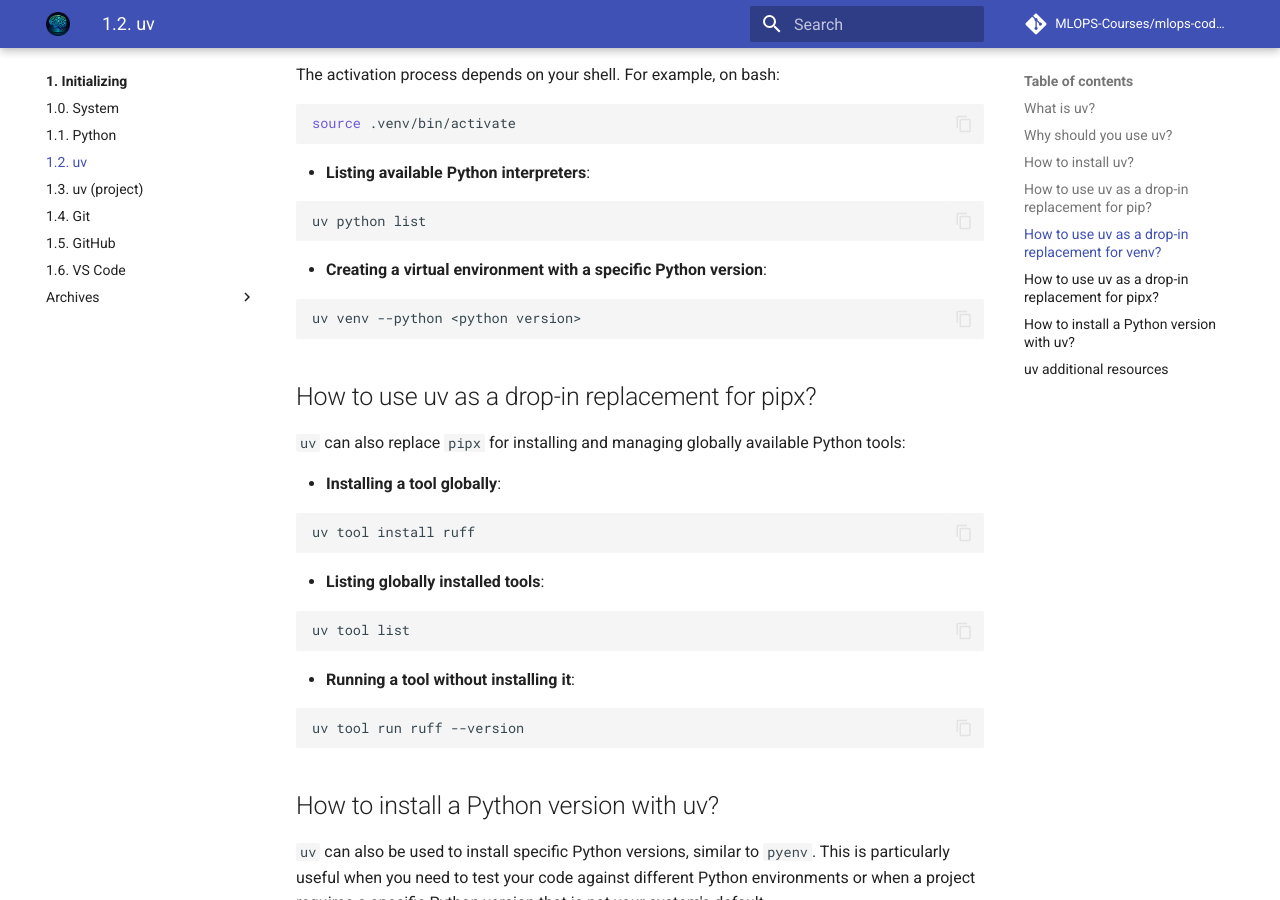
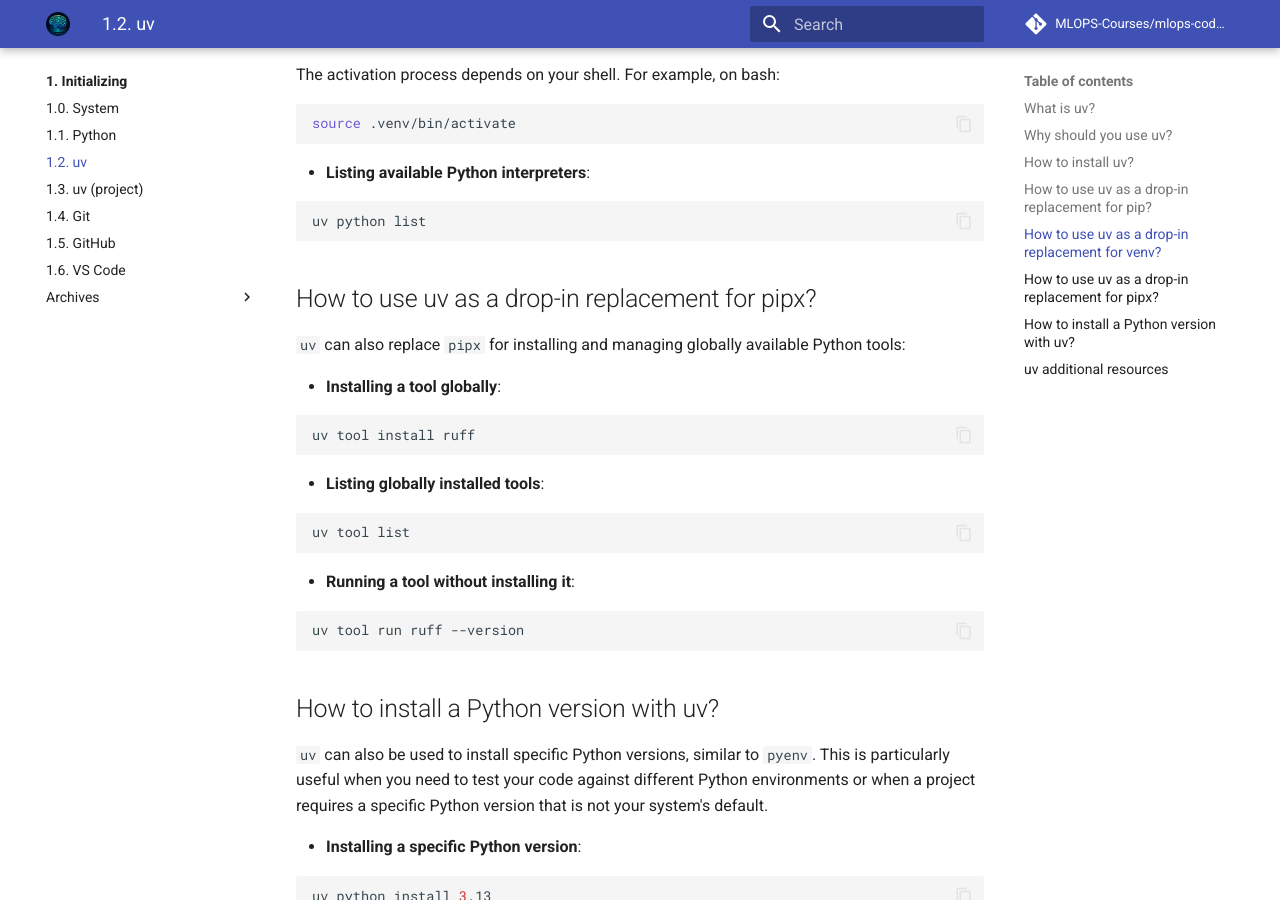
Before and after one commit to MLOps-Courses/mlops-coding-course, an MkDocs documentation site: the page built from docs/1. Initializing/1.2. uv.md, in a window 1280 px wide and 900 px high, scrolled down 2302 px. Built offline with MkDocs 1.6.1 and Material for MkDocs 9.7.7, drawn with Linux system fonts in a browser that asks for light colours; comment, search, counter and statistics services are not loaded.

Commit message:
Remove Creating venv instruction as it is duplicated

````diff
--- a/docs/1. Initializing/1.2. uv.md
+++ b/docs/1. Initializing/1.2. uv.md
@@ -101,12 +101,6 @@
 uv python list
 ```
 
-- **Creating a virtual environment with a specific Python version**:
-
-```bash
-uv venv --python <python version>
-```
-
 ## How to use uv as a drop-in replacement for pipx?
 
 `uv` can also replace `pipx` for installing and managing globally available Python tools:
````
